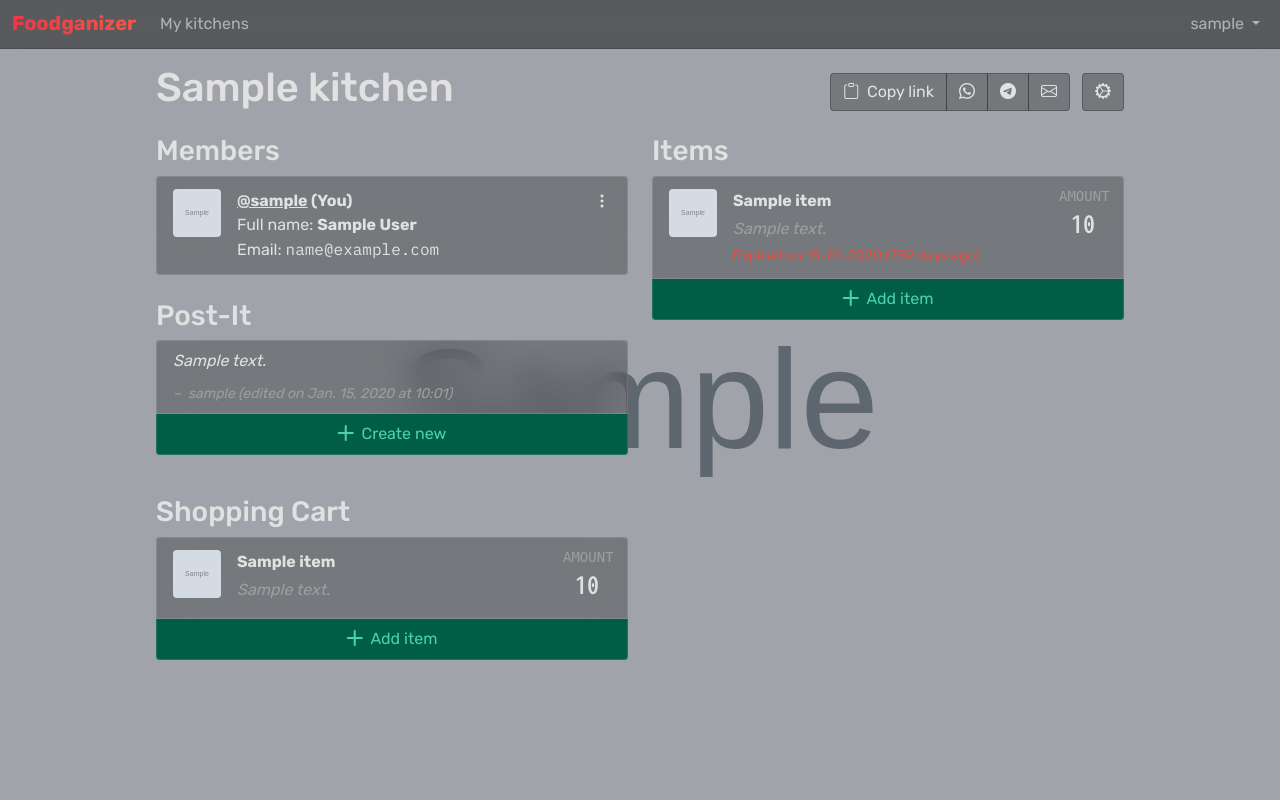
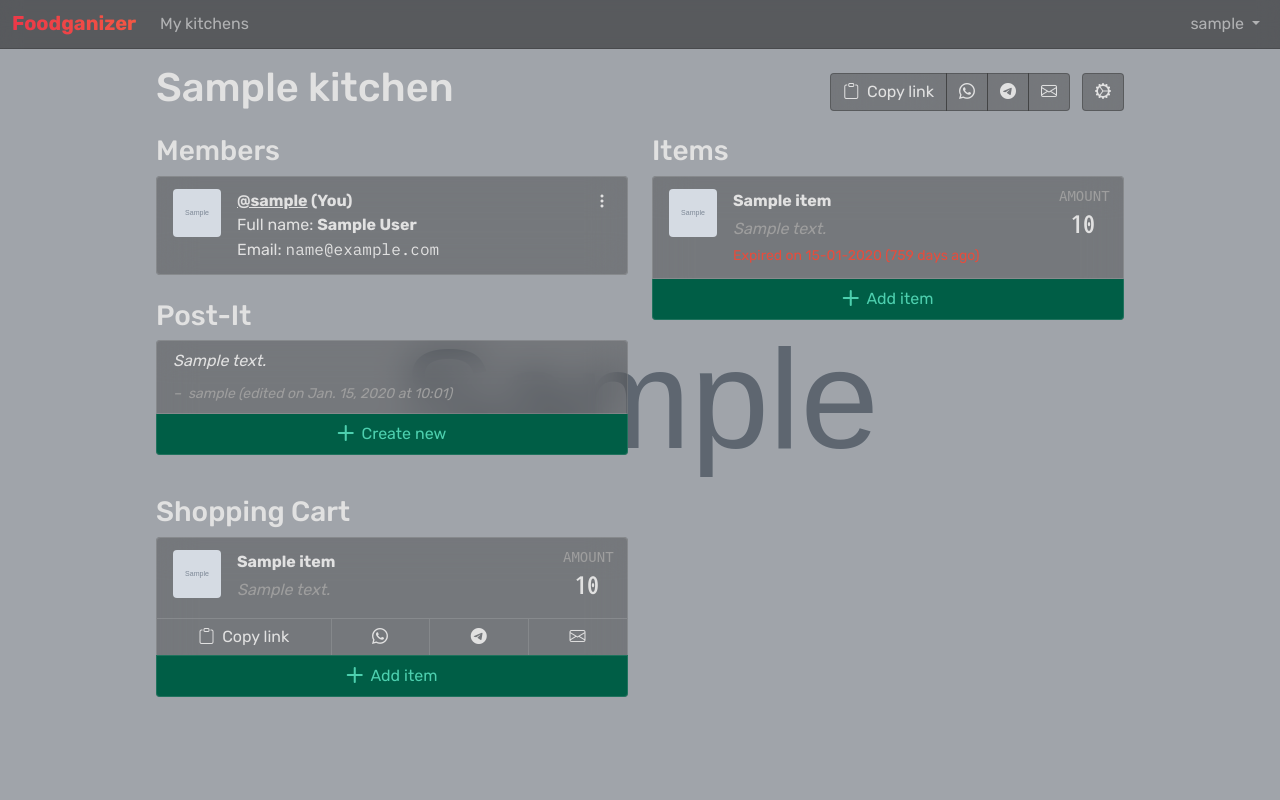
Before and after one commit to Ichicoro/Foodganizer, a Django app: page /kitchens/1 in a window 1280 px wide. Run offline with Django 3.2, Linux system fonts and the light colour scheme; a user stored in the database is signed in; tables that the repository leaves empty hold one stand-in row (values such as "Sample post"); grey boxes marked "Sample" are stand-in pictures; style sheets or scripts are compiled from the project's sources; some libraries are stand-ins or nearby versions; some web fonts are replaced.

Commit message:
✨ Add shopping list sharing

```diff
--- a/website/templates/pages/kitchen.html
+++ b/website/templates/pages/kitchen.html
@@ -12,6 +12,20 @@
 {% block head %}
     {% include "csvalidation.html" %}
     <style>
+        .share-group {
+            border-left: 1px solid rgba(250, 250, 250, 0.125) !important;
+            border-right: 1px solid rgba(250, 250, 250, 0.125) !important;
+            border-radius: 0 !important;
+        }
+        .share-group > *:not(:last-child) {
+            border-top: none !important;
+            border-left: none !important;
+            border-bottom: none !important;
+            border-right: 1px solid rgba(250, 250, 250, 0.125) !important;
+        }
+        .share-group > * {
+            border: none !important;
+        }
         {% if kitchen.background_image %}
             /* enable only when backdrop-filter is supported */
             .kitchen-background-image {
@@ -460,7 +474,7 @@
 
             <div class="col-md-6 col-sm-12">
                 <h3 class="mt-3">Shopping Cart</h3>
-                <div class="list-group list-group-item-action">
+                <div class="list-group">
                     {% for item in shopping_cart|dictsort:"item.title" %}
                         <a class="list-group-item list-group-item-action cart-item-btn" data-item-id="{{ item.id }}" data-item-json="{{ item.item|json }}" data-cart-item-json="{{ item|json }}" data-item-name="{{ item.item.title }}" data-item-desc="{{ item.item.description }}" data-item-added-by="{{ item.added_by.username }}" data-item-quantity="{{ item.quantity }}">
                             <div class="d-flex my-1">
@@ -484,6 +498,12 @@
                             <i class="text-muted"><i class="bi bi-"></i>No items</i>
                         </a>
                     {% endfor %}
+                    <span class="btn-group share-group" role="group">
+                        <button style="border-radius: unset !important;" type="button" class="btn btn-share" data-link="{{ shopping_cart_share_text }}" onclick="copyToClipboard(this)"><i class="bi bi-clipboard"></i>&nbsp;&nbsp;Copy link</button>
+                        <a style="border-radius: unset !important;" target="_blank" href="https://api.whatsapp.com/send?text={{ shopping_cart_share_text|urlencode:"" }}" data-action="share/whatsapp/share" class="btn btn-share"><i class="bi bi-whatsapp"></i></a>
+                        <a style="border-radius: unset !important;" target="_blank" href="https://t.me/share/url?url={{ request.build_absolute_uri }}&text={{ shopping_cart_share_text|urlencode:"" }}" class="btn btn-share"><i class="bi bi-telegram"></i></a>
+                        <a style="border-radius: unset !important;" href="mailto:?subject={{ "Shopping list"|urlencode }}&body={{ shopping_cart_share_text|urlencode:"" }}" class="btn btn-share"><i class="bi bi-envelope"></i></a>
+                    </span>
                     <a class="list-group-item list-group-item-action list-group-item-success text-center" href="{% url 'add_cartitem_kitchen' id=kitchen.id %}" data-bs-toggle="tooltip" data-bs-placement="bottom" data-bs-html="true" title="You can also access this with <code>n</code> then <code>c</code>">
                         <i class="bi bi-plus-lg"></i>&nbsp;&nbsp;Add item
                     </a>
--- a/website/views.py
+++ b/website/views.py
@@ -21,6 +21,7 @@ from django.views.decorators.http import require_POST
 from website.forms import UpdateUserForm, AddStoredItemForm, RemoveStoredItemForm, UpdateStoredItemForm, NewPostItForm, \
     AddShoppingCartItemForm, UpdateShoppingCartItemForm
 from .forms import NewKitchenForm, NewKitchenItemForm, ShareKitchenForm, UpdateKitchenForm, UserRegisterForm, InviteExistingUsers
+from .utils import superuser_required
 
 
 def _get_kitchen(request, id, status__in: List[MembershipStatus] = None):
@@ -122,6 +123,7 @@ def signup(request):
     return render(request, 'registration/signup.html', {'form': form}, status=status)
 
 
+@superuser_required
 def quaggatest(request):
     return render(request, "pages/quaggatest.html", {})
 
@@ -235,6 +237,9 @@ def kitchen(request, id):
     else:
         update_kitchen_form = None
 
+    shopping_cart_share_text = "Here's your shopping list:\n" \
+                               + "\n".join([f"- {item.quantity}x {item.item.title}" for item in shopping_cart])
+
     return render(request, 'pages/kitchen.html', {
         'kitchen': k,
         'user_membership': user_membership,
@@ -256,7 +261,8 @@ def kitchen(request, id):
         'share_kitchen_url': share_url,
         'whatsapp_share_query_params': whatsapp_share_query_params,
         'telegram_share_query_params': telegram_share_query_params,
-        'email_share_query_params': email_share_query_params
+        'email_share_query_params': email_share_query_params,
+        'shopping_cart_share_text': shopping_cart_share_text
     })
 
 
```
Also changed, not shown: website/utils.py (added, +17 -0 lines).
